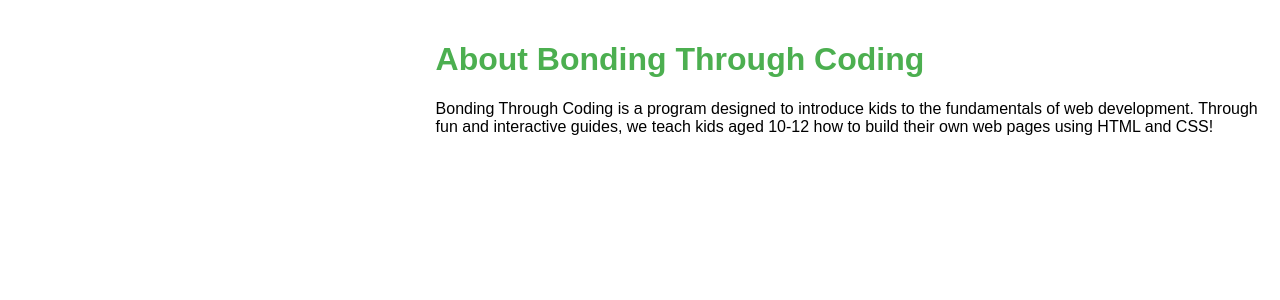
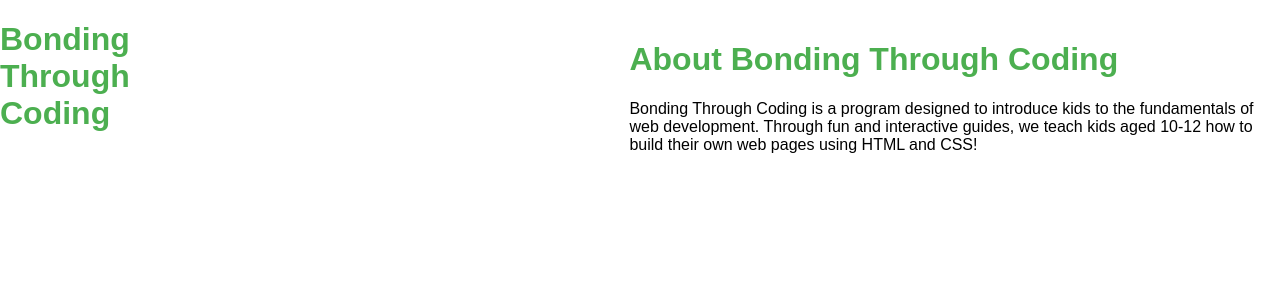
Before and after one commit to BondingThroughCoding/resources, a Jekyll site: the page built from about.md, in a window 1280 px wide. Shown: the top 300 px of the page. Built offline with Jekyll 4.4.1, drawn with Linux system fonts in a browser that asks for light colours.

Commit message:
Add main heading to default layout for improved page structure

```diff
--- a/_layouts/default.html
+++ b/_layouts/default.html
@@ -9,6 +9,7 @@
 <body>
 
     <div class="container">
+        <h1>Bonding Through Coding</h1>
         <div class="sidebar">
             {% include sidebar.html %}
         </div>
```
